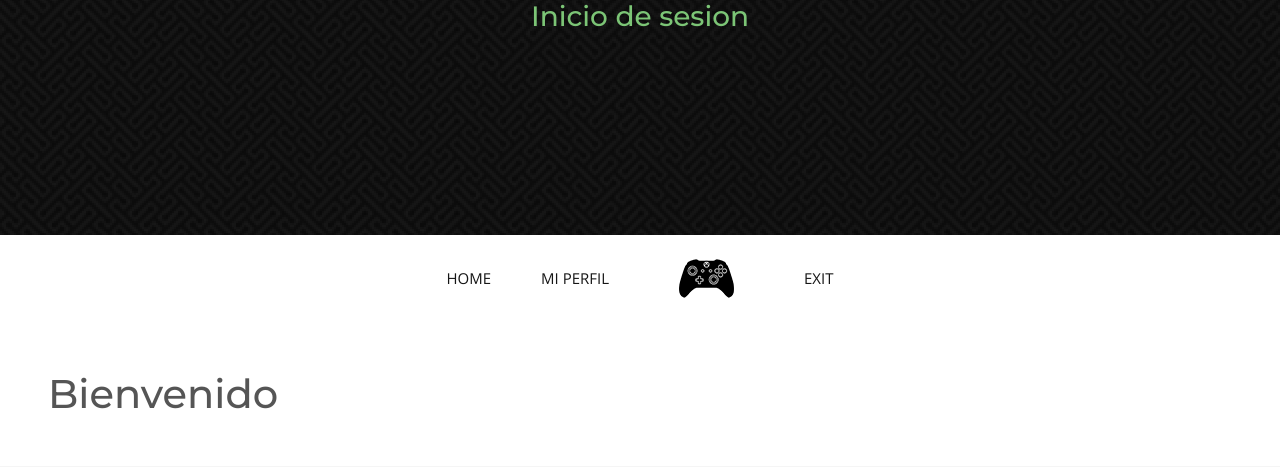
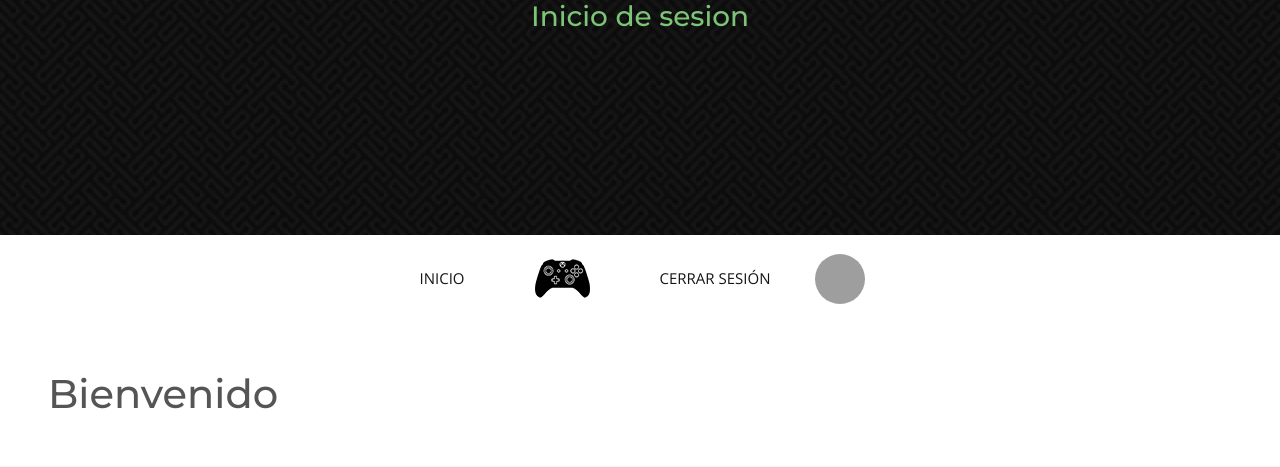
Before and after one commit to Josearratia/progra-web, a PHP site: page /Miperfil.php in a window 1280 px wide. Shown: the part 565-1032 px from the top of the page. Run offline with PHP 8.4, Linux system fonts and the light colour scheme; grey boxes are pictures that could not be loaded.

Commit message:
Show pp img

```diff
--- a/Miperfil.php
+++ b/Miperfil.php
@@ -16,6 +16,7 @@ if (isset($_SESSION['user'])) {
 } else {
     include_once 'index.php';
 }
+include_once 'forms/imgp.php';
 ?>
 
 <!DOCTYPE html>
@@ -53,6 +54,7 @@ if (isset($_SESSION['user'])) {
 
 <body>
     <!-- ======= Header ======= -->
+
     <header id="mainheader" class="d-flex align-items-center">
         <div class="container">
 
@@ -63,10 +65,12 @@ if (isset($_SESSION['user'])) {
 
             <nav class="nav-menu d-none d-lg-block">
                 <ul class="nav-inner">
-                    <li class="active"><a href="dashboard.php">Home</a></li>
-                    <li class="active"><a href="Miperfil.php">Mi perfil</a></li>
+
+                    <li class="active"><a href="dashboard.php">Inicio</a></li>
+                   <!--  <li class="active"><a href="Miperfil.php">Mi perfil</a></li> -->
                     <li class="nav-logo"><a href="index.php"><img src="assets/img/xbox-control-menu.png" alt="" class="img-fluid"></a></li>
-                    <li class="active"><a href="/forms/logout.php">Exit</a></li>
+                    <li class="active"><a href="/forms/logout.php">Cerrar Sesión</a></li>
+                    <li class="nav-logo"><img src="<?php echo $finalruta; ?>" alt="Avatar" class="avatar"></li>
                 </ul>
             </nav><!-- .nav-menu -->
         </div>
--- a/assets/css/animation.css
+++ b/assets/css/animation.css
@@ -4,6 +4,7 @@
     width: 80px;
     height: 80px;
 }
+
 .lds-hourglass:after {
     content: " ";
     display: block;
@@ -16,6 +17,7 @@
     border-color: #fff transparent #fff transparent;
     animation: lds-hourglass 1.2s infinite;
 }
+
 @keyframes lds-hourglass {
     0% {
         transform: rotate(0);
@@ -29,3 +31,10 @@
         transform: rotate(1800deg);
     }
 }
+
+.avatar {
+    vertical-align: middle;
+    width: 50px;
+    height: 50px;
+    border-radius: 50%;
+}
--- a/dashboard.php
+++ b/dashboard.php
@@ -63,10 +63,12 @@ if (isset($_SESSION['user'])) {
 
             <nav class="nav-menu d-none d-lg-block">
                 <ul class="nav-inner">
-                    <li class="active"><a href="dashboard.php">Home</a></li>
+
+                    <!-- <li class="active"><a href="dashboard.php">Inicio</a></li> -->
                     <li class="active"><a href="Miperfil.php">Mi perfil</a></li>
                     <li class="nav-logo"><a href="index.php"><img src="assets/img/xbox-control-menu.png" alt="" class="img-fluid"></a></li>
-                    <li class="active"><a href="/forms/logout.php">Exit</a></li>
+                    <li class="active"><a href="/forms/logout.php">Cerrar Sesión</a></li>
+                    <li class="nav-logo"><img src="assets/img/personal.jpg" alt="Avatar" class="avatar"></li>
                 </ul>
             </nav><!-- .nav-menu -->
         </div>
--- /dev/null
+++ b/forms/imgp.php
@@ -0,0 +1,30 @@
+<?php
+    /* return ruta de img de pp */
+/*     include_once 'user.php';
+    include_once 'Session.php';
+
+    $userSession = new UserSession();
+    $user = new login();
+
+    $user->setUserAndfk($userSession->getCurrentUser()); */
+
+
+    $finalruta = "";
+    $directorioup = "/assets/upload/img/uploadimg/";
+    $directoriodonthave = "/assets/img/";
+
+    $imagen =  $user->getuserfoto();
+   /*  echo $imagen . " "; */
+
+    if($imagen != "img_avatar.png"){
+        /* echo "ya tiene imagen ruta: "; */
+
+        $finalruta = $directorioup . $imagen;
+
+    }else{
+        /* NO tiene imagen por lo tanto usar una estandar para mostrar algo */
+        /* echo "no tiene imagen personal"; */
+        $finalruta = $directoriodonthave . "img_avatar.png";
+    }
+    /* echo $finalruta; */
+?>
--- a/forms/user.php
+++ b/forms/user.php
@@ -9,6 +9,7 @@ class login extends DB
     private $rol;
     private $username;
     private $borrado;
+    private $userfoto;
     private $userid;
     private $unidatausercode; /* codigo de usuario existente */
 
@@ -166,8 +167,14 @@ class login extends DB
             $this->nombre = $currentUser['nickname_usuario'];
             $this->rol = $currentUser['Rol_usuario'];
             $this->borrado = $currentUser['Borrado'];
+            $this->userfoto = $currentUser['NombreFotoPF_usuario'];
             $this->unidatausercode = $currentUser['Codigo_usuario'];
         }
+    }
+
+    public function updateimg($imgname,$id){
+        $query = $this->connect()->prepare('UPDATE `usuarios` SET NombreFotoPF_usuario = :imgname WHERE idUsuario = :userid');
+        $query->execute(['imgname' => $imgname, 'userid' => $id]);
     }
 
 
@@ -200,4 +207,9 @@ class login extends DB
     { // id de usuario despues de un login
         return $this->userid;
     }
+
+    public function getuserfoto()
+    { // foto de usuario despues de un login
+        return $this->userfoto;
+    }
 }
```
Also changed, not shown: forms/upload.php (+10 -5 lines), assets/img/img_avatar.png (added), assets/upload/img/uploadimg/TheBro-Kcrr-P.jpg (added). Lines whose indentation alone changed are shown as unchanged.
